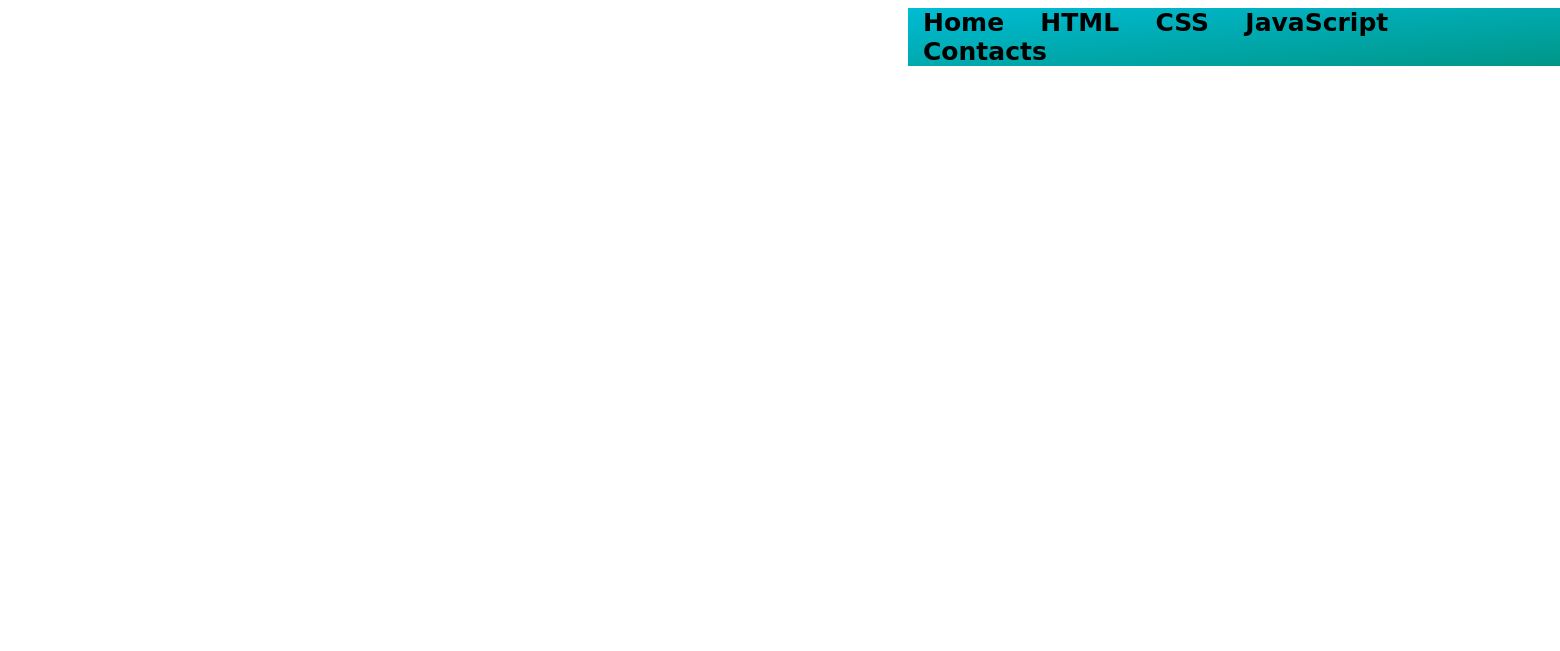
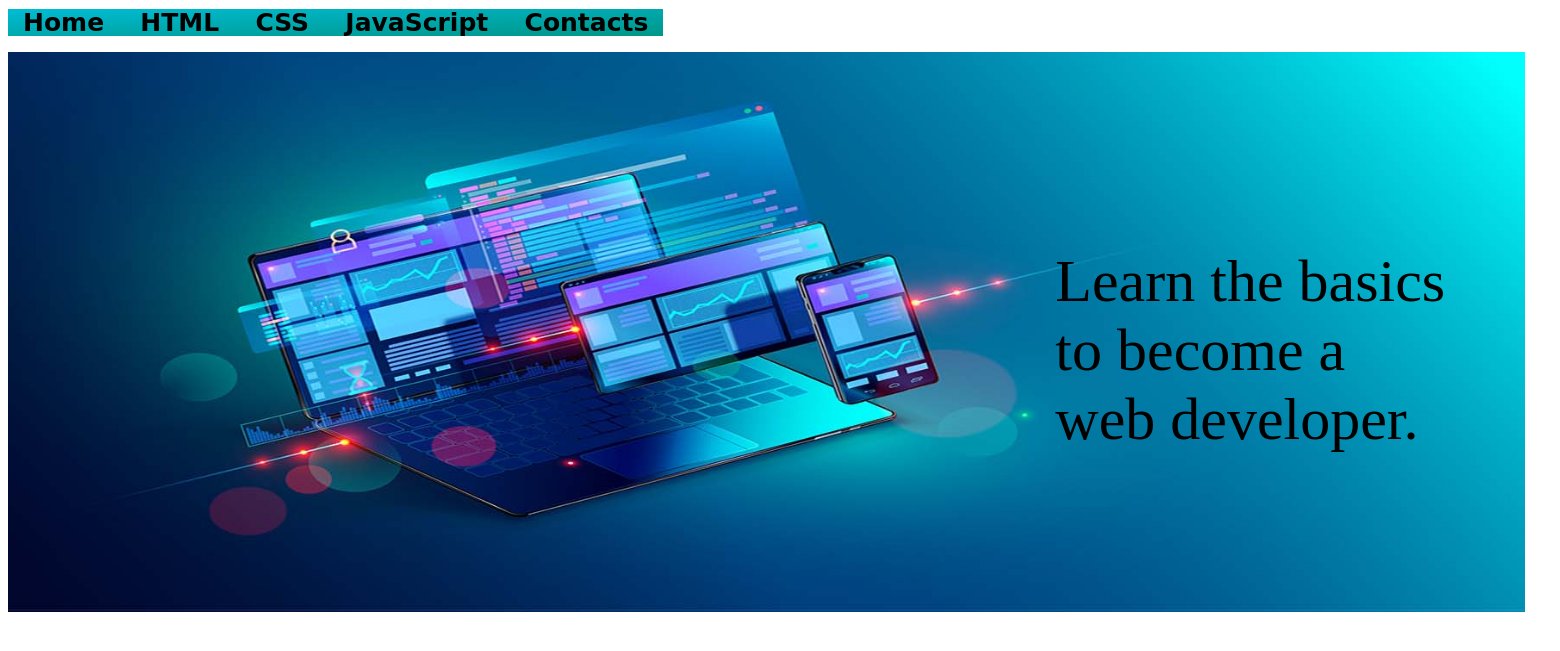
Before and after one commit to SimonaGeorgieva99/40396837, a Flask app: page /home/ in a window 1560 px wide. Shown: the top 651 px of the page. Run offline with Flask 2, Linux system fonts and the light colour scheme.

Commit message:
Did half of the home page

```diff
--- a/app.py
+++ b/app.py
@@ -1,9 +1,9 @@
-from flask import Flask, render_template
+from flask import Flask, render_template, url_for
 app = Flask(__name__)
 
 @app.route('/home/')
 def home():
-	return render_template('navBar.html')
+	return render_template('homePage.html')
 
 if __name__ == "__main__":
 	app.run(host='0.0.0.0', debug=True)
--- a/static/nav.css
+++ /dev/null
@@ -1,17 +0,0 @@
-.topnav {
-	float: left;
-	overflow:hidden;
-	display: inline;
-	margin-left: 900px;
-	font-size: 25px;
-	position: absolute;
-	background-image: linear-gradient(to bottom right, #00bcd4, #009688);
-}
-
-.navigation {
-	font-weight: bolder;
-	padding: 5px 15px;
-	text-decoration: none;
-	font-family: cursive;
-	color: black;
-}
--- /dev/null
+++ b/static/stylesHome.css
@@ -0,0 +1,29 @@
+.topnav {
+			display: inline;
+			font-size: 25px;
+			background-image: linear-gradient(to bottom right, #00bcd4, #009688);
+		}
+
+		.navigation {
+			font-weight: bolder;
+			padding: 5px 15px;
+			text-decoration: none;
+			font-family: cursive;
+			color: black;
+		}
+
+		.image {
+			padding-top: 15px;
+			position: absolute;
+		}
+
+		.firstImage {
+			opacity: 60%;
+		}
+
+.title {
+  position: absolute;
+  top: 150px;
+  right: 80px;
+  font-size: 60px;
+}
--- /dev/null
+++ b/templates/homePage.html
@@ -0,0 +1,8 @@
+{% extends "navBar.html" %}
+
+{%block content %}
+	<div class="image">
+		<img src="{{ url_for('static', filename='images/webdev.jpg') }}" class="titleImage" height="560">
+		<p class="title">Learn the basics <br> to become a <br> web developer.</p>
+	</div>
+{% endblock %}
--- a/templates/navBar.html
+++ b/templates/navBar.html
@@ -1,6 +1,6 @@
 <!doctype html>
 <head>
-	<link rel="stylesheet" href="{{ url_for('static', filename='nav.css') }}">
+	<link rel="stylesheet" href="{{ url_for('static', filename='stylesHome.css') }}">
 </head>
 <body>
 	<nav class = "topnav">
@@ -10,5 +10,7 @@
 		<a href="/javascript" class="navigation">JavaScript</a>
 		<a href="/contacts" class="navigation">Contacts</a>
 	</nav>
+
+	{% block content %} {% endblock %}
 </body>
 </html>
```
Also changed, not shown: images/newFile.txt (deleted), static/images/circle-ivan.png (renamed from images/circle-ivan.png), static/images/circle-simona.png (renamed from images/circle-simona.png), static/images/cssLogo.png (renamed from images/cssLogo.png), static/images/htmlLogo.png (renamed from images/htmlLogo.png), static/images/jsLogo.png (renamed from images/jsLogo.png), static/images/location.jpg (renamed from images/location.jpg), static/images/webdev.jpg (renamed from images/webdev.jpg).
